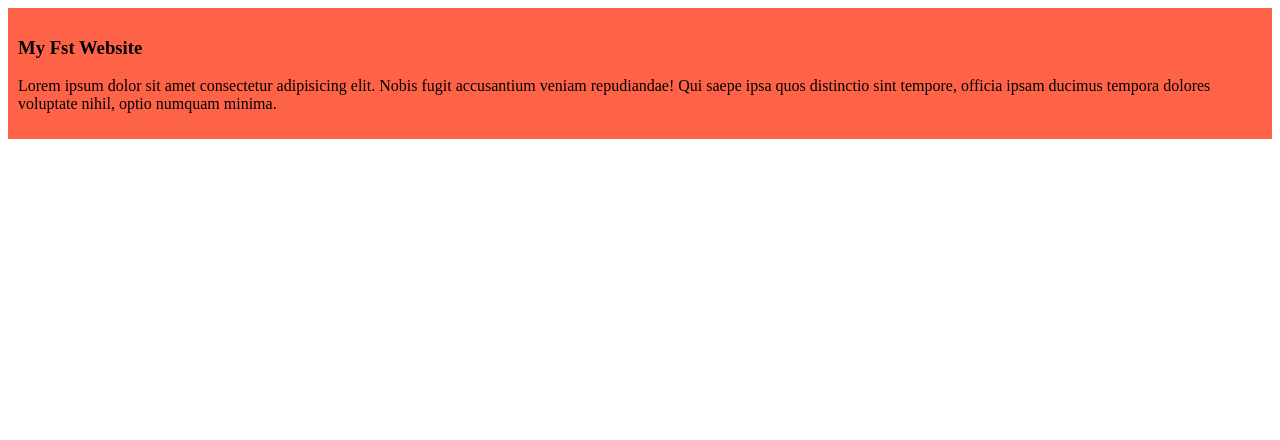
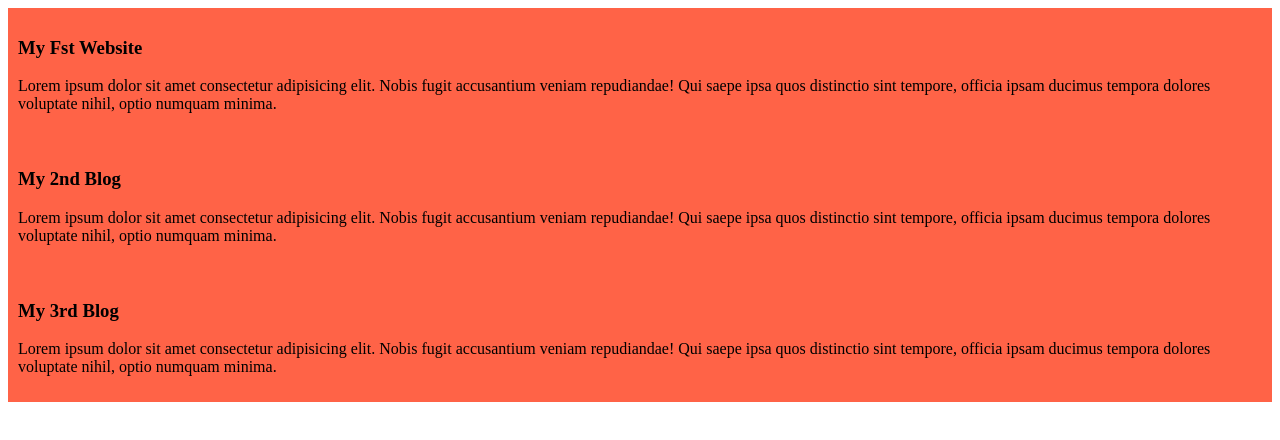
Before and after one commit to Ashikqul/my-snd-rv-repo, a plain HTML site: page Index.Html in a window 1280 px wide. Drawn offline with Linux system fonts and the light colour scheme.

Commit message:
added the 2nd and 3rd blog

```diff
--- a/Index.Html
+++ b/Index.Html
@@ -14,5 +14,17 @@
 
         <p> Lorem ipsum dolor sit amet consectetur adipisicing elit. Nobis fugit accusantium veniam repudiandae! Qui saepe ipsa quos distinctio sint tempore, officia ipsam ducimus tempora dolores voluptate nihil, optio numquam minima.</p>
     </div>
+    <div>
+
+        <h3>My 2nd Blog</h3>
+
+        <p> Lorem ipsum dolor sit amet consectetur adipisicing elit. Nobis fugit accusantium veniam repudiandae! Qui saepe ipsa quos distinctio sint tempore, officia ipsam ducimus tempora dolores voluptate nihil, optio numquam minima.</p>
+    </div>
+    <div>
+
+        <h3>My 3rd Blog</h3>
+
+        <p> Lorem ipsum dolor sit amet consectetur adipisicing elit. Nobis fugit accusantium veniam repudiandae! Qui saepe ipsa quos distinctio sint tempore, officia ipsam ducimus tempora dolores voluptate nihil, optio numquam minima.</p>
+    </div>
 </body>
 </html>
```
